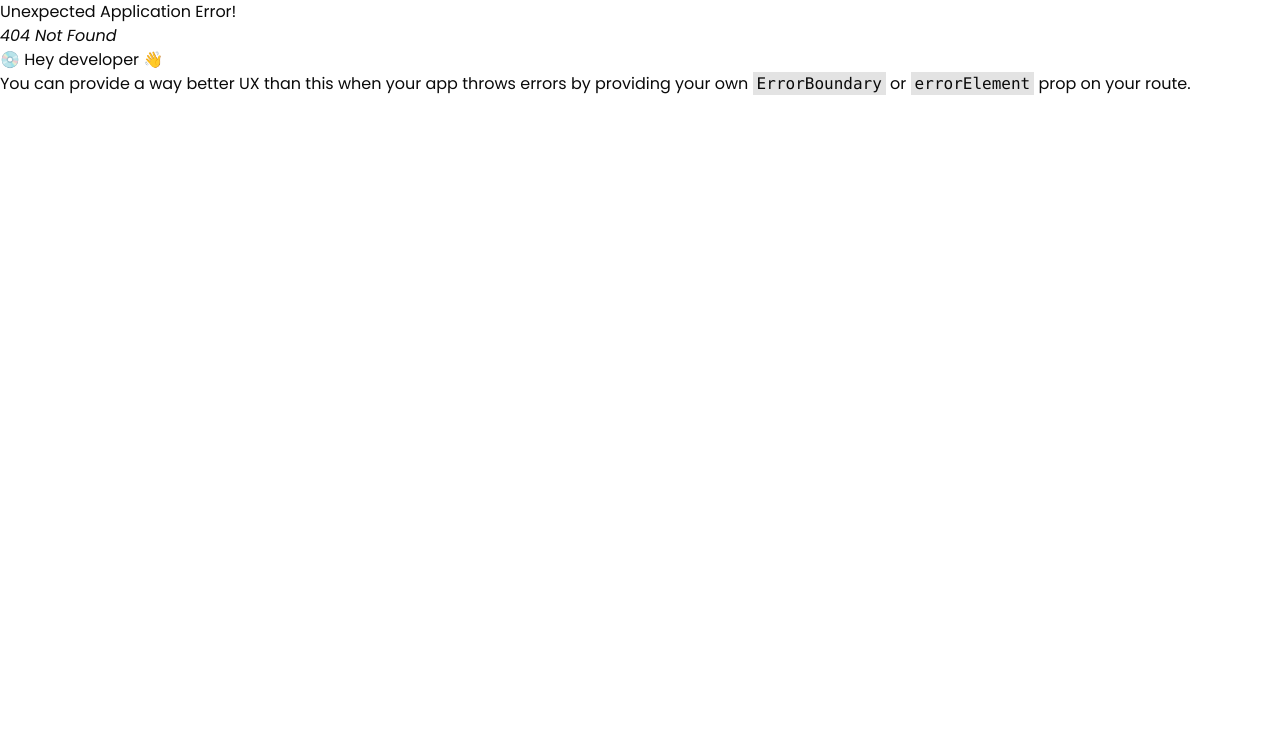
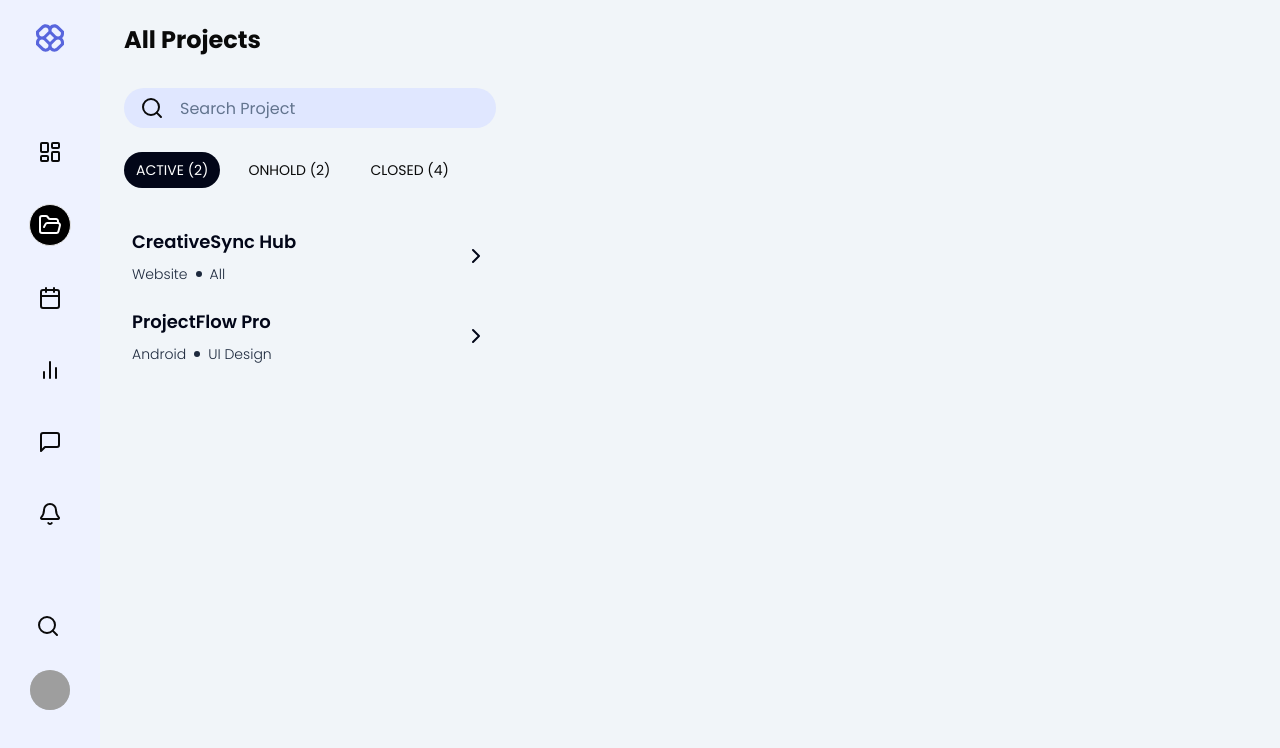
Before and after one commit to lihazinoob/TaskSync_Front_End, a React (Vite) app: page /project in a window 1280 px wide. Before the commit this address had no page. Shown: the top 748 px of the page. Built offline with nearby package versions, Linux system fonts and the light colour scheme; grey boxes are pictures that could not be loaded.

Commit message:
Project Details section is functional

```diff
--- a/src/CONSTANTS/ProjectListItems.tsx
+++ b/src/CONSTANTS/ProjectListItems.tsx
@@ -1,5 +1,6 @@
 export interface ProjectListDataType {
   id: string;
+  slack:string;
   name: string;
   category: "Active" | "On Hold" | "Closed";
   techStack: "Website" | "Android" | "IOS" | "Flutter" | "React Native";
@@ -9,6 +10,7 @@ export interface ProjectListDataType {
 export const ProjectListItem: ProjectListDataType[] = [
   {
     id: "1",
+    slack:"creativesynchub",
     name: "CreativeSync Hub",
     category: "Active",
     techStack: "Website",
@@ -16,6 +18,7 @@ export const ProjectListItem: ProjectListDataType[] = [
   },
   {
     id: "2",
+    slack:"projectflowpro",
     name: "ProjectFlow Pro",
     category: "Active",
     techStack: "Android",
@@ -23,6 +26,7 @@ export const ProjectListItem: ProjectListDataType[] = [
   },
   {
     id: "3",
+    slack:"websyncapp",
     name: "WebSync App",
     category: "On Hold",
     techStack: "Website",
@@ -30,6 +34,7 @@ export const ProjectListItem: ProjectListDataType[] = [
   },
   {
     id: "4",
+    slack:"blueprintnexus",
     name: "BluePrint Nexus",
     category: "On Hold",
     techStack: "IOS",
@@ -37,6 +42,7 @@ export const ProjectListItem: ProjectListDataType[] = [
   },
   {
     id: "5",
+    slack:"visionplanpro",
     name: "VisionPlan Pro",
     category: "Closed",
     techStack: "Flutter",
@@ -44,6 +50,7 @@ export const ProjectListItem: ProjectListDataType[] = [
   },
   {
     id: "6",
+    slack:"App Development",
     name: "App Development",
     category: "Closed",
     techStack: "Android",
@@ -51,6 +58,7 @@ export const ProjectListItem: ProjectListDataType[] = [
   },
   {
     id: "7",
+    slack:"creativeboardcentral",
     name: "CreativeBoard Central",
     category: "Closed",
     techStack: "React Native",
@@ -58,6 +66,7 @@ export const ProjectListItem: ProjectListDataType[] = [
   },
   {
     id: "8",
+    slack:"artisanlink",
     name: "ArtisanLink",
     category: "Closed",
     techStack: "Flutter",
--- a/src/CONSTANTS/SideBarMenuLinks.tsx
+++ b/src/CONSTANTS/SideBarMenuLinks.tsx
@@ -9,12 +9,12 @@ export const SideBarLinks:SidebarLinkDataType[] = [
   {
     label:"Dashboard",
     icon:LayoutDashboard,
-    path:"/dashboard"
+    path:"/"
   },
   {
     label:"Project",
     icon:FolderOpen,
-    path:"/"
+    path:"/project"
   },
   {
     label:"Calender",
--- /dev/null
+++ b/src/Components/ProjectList/ProjectDetails.tsx
@@ -0,0 +1,16 @@
+import { useParams } from "react-router-dom";
+import { ProjectListItem,ProjectListDataType } from "@/CONSTANTS/ProjectListItems";
+
+export default function ProjectDetails()
+{
+  const{ slack } = useParams<{slack:string}>();
+  const project = ProjectListItem.find((p:ProjectListDataType) => p.slack === slack)
+
+  return(
+    <>
+      <div>
+         {project.name}
+      </div>
+    </>
+  );
+}
--- a/src/Components/ProjectList/ProjectListLayout.tsx
+++ b/src/Components/ProjectList/ProjectListLayout.tsx
@@ -75,7 +75,7 @@ function ProjectListLayout() {
               {displayedProjects.map((project) => (
                 <li key={project.id}>
                   <NavLink
-                    to={`/project/${project.id}`}
+                    to={`/project/${project.slack}`}
                     className={({ isActive }) =>
                       `flex items-center justify-between p-2 rounded-2xl ${
                         isActive
--- a/src/Pages/ProjectPage/ProjectPage.tsx
+++ b/src/Pages/ProjectPage/ProjectPage.tsx
@@ -1,13 +1,16 @@
-import ProjectList from "@/Components/ProjectList/ProjectListLayout";
+import ProjectListLayout from "@/Components/ProjectList/ProjectListLayout";
+import { Outlet } from "react-router-dom";
 
 export default function ProjectPage() {
   return (
     <>
       <div className="flex mt-6 gap-2  ">
         <div className="h-full">
-          <ProjectList />
+          <ProjectListLayout />
         </div>
-        <div>This is the Project Details Section</div>
+        <div>
+          <Outlet />
+        </div>
       </div>
     </>
   );
```
Also changed, not shown: src/Router/Router.tsx (+12 -3 lines).
